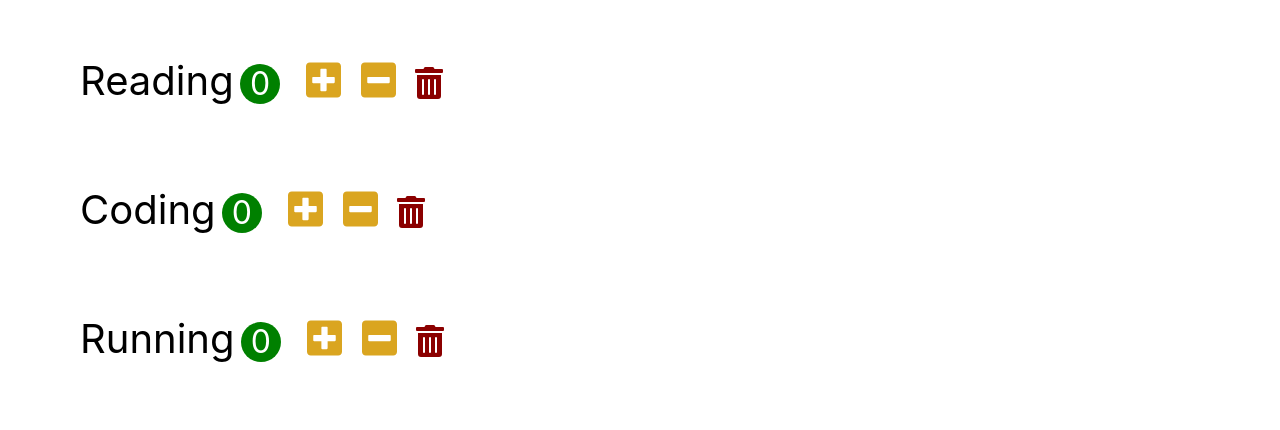
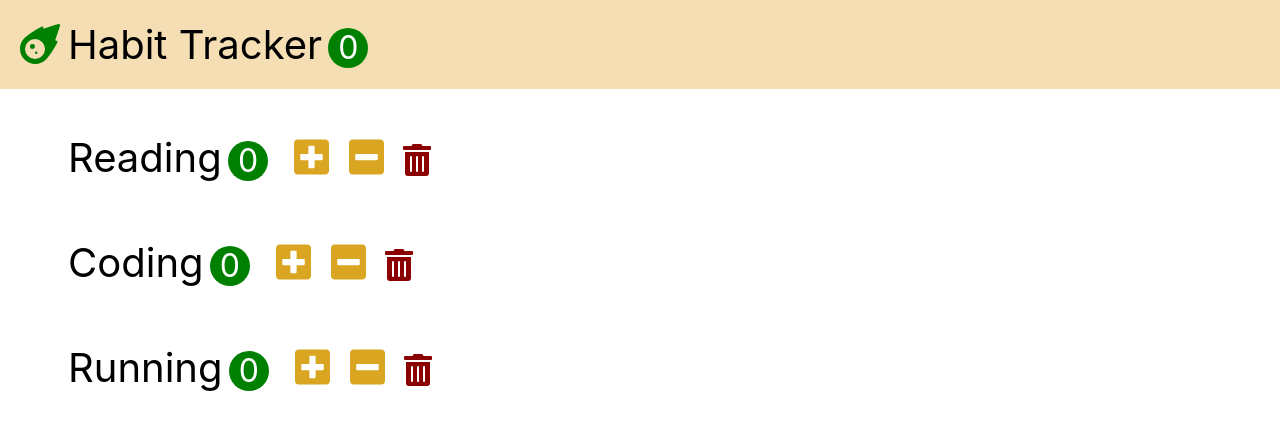
Before and after one commit to youmeSon/habit-tracker-new, a React (Create React App) app: page / in a window 1280 px wide. Shown: the top 430 px of the page. Built offline with nearby package versions, Linux system fonts and the light colour scheme.

Commit message:
Create navbar component

```diff
--- a/src/App.css
+++ b/src/App.css
@@ -10,10 +10,34 @@
   font-size: 2.5rem;
 }
 
+.navbar {
+  background-color: wheat;
+  font-size: 2.5rem;
+  padding: 0.5em;
+}
+
+.navbar-icon {
+  color: green;
+  margin-right: 0.2em;
+}
+
+.navbar-count {
+  display: inline-block;
+  width: 2.5rem;
+  height: 2.5rem;
+  font-size: 2rem;
+  text-align: center;
+  line-height: 2.5rem;
+  margin-left: 0.2em;
+  background-color: green;
+  color: white;
+  border-radius: 50%;
+}
+
 .habit {
   list-style: none;
   font-size: 2.5rem;
-  padding: 1em;
+  padding: 0.7em;
 }
 
 .habit-count {
--- a/src/components/habits.jsx
+++ b/src/components/habits.jsx
@@ -1,5 +1,6 @@
 import React, { Component } from "react";
 import Habit from "./habit";
+import Navbar from "./navbar";
 
 class Habits extends Component {
   state = {
@@ -38,6 +39,10 @@
 
   render() {
     return (
+      <>
+        <Navbar
+          totalCount={this.state.habits.filter((item) => item.count > 0).length}
+        />
         <ul>
           {this.state.habits.map((habit) => (
             <Habit
@@ -49,6 +54,7 @@
             />
           ))}
         </ul>
+      </>
     );
   }
 }
--- /dev/null
+++ b/src/components/navbar.jsx
@@ -0,0 +1,15 @@
+import React, { Component } from "react";
+
+class Navbar extends Component {
+  render() {
+    return (
+      <nav className="navbar">
+        <i className="navbar-icon fas fa-meteor"></i>
+        <span>Habit Tracker</span>
+        <span className="navbar-count">{this.props.totalCount}</span>
+      </nav>
+    );
+  }
+}
+
+export default Navbar;
```
Lines whose indentation alone changed are shown as unchanged.
